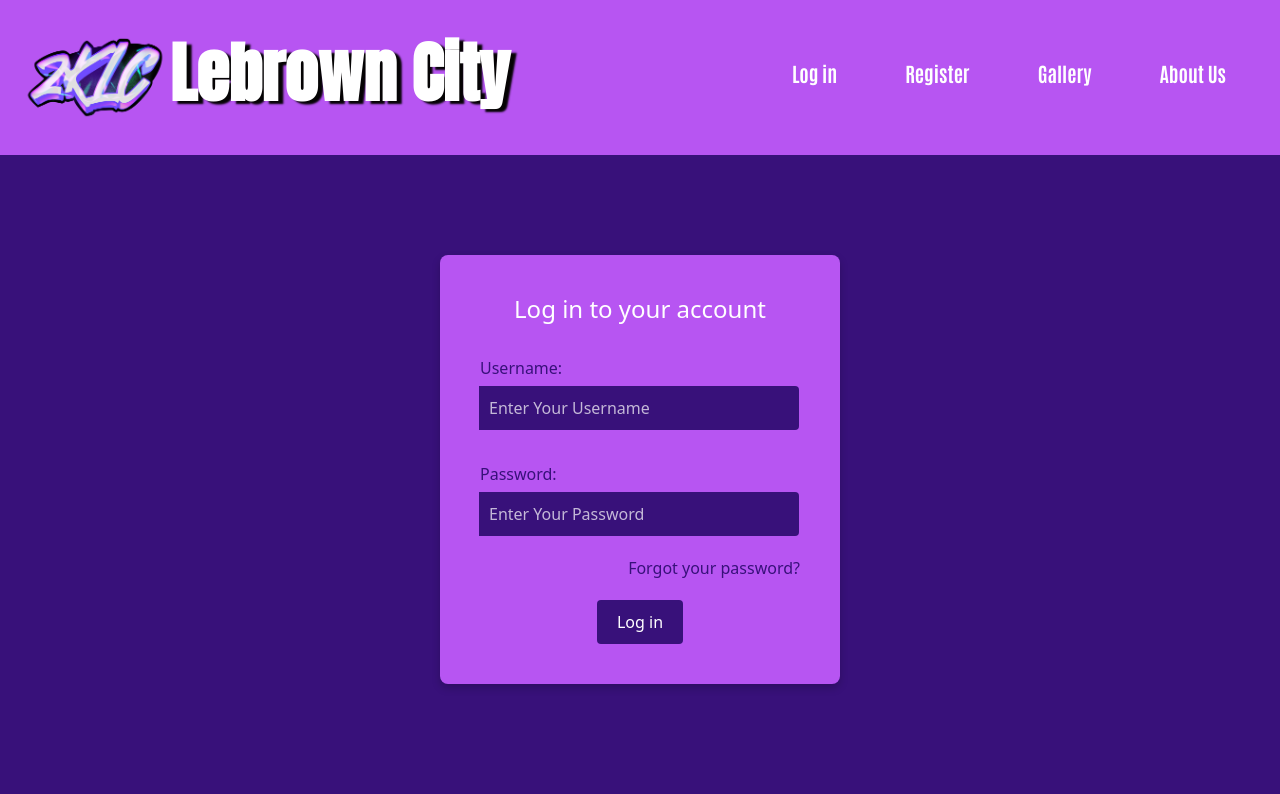
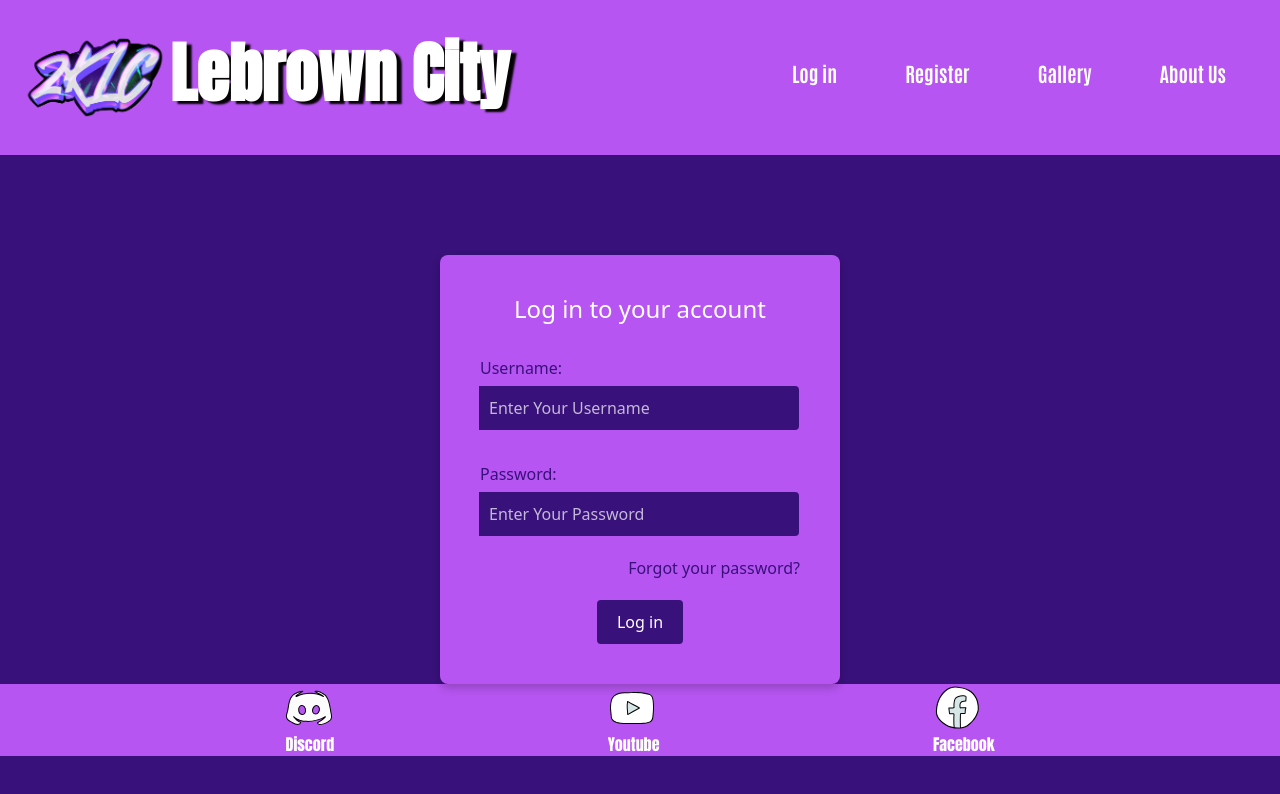
Before and after one commit to jahaziel1988/miniproject2_kjp, a React (Create React App) app: page /login in a window 1280 px wide. Shown: the top 794 px of the page. Built offline with nearby package versions, Linux system fonts and the light colour scheme.

Commit message:
added footer component

```diff
--- a/src/Views/Login/Login.js
+++ b/src/Views/Login/Login.js
@@ -1,6 +1,7 @@
 import React, { useEffect, useState } from 'react';
 import Navbar from '../../Components/Navbar/Navbar';
 import './Login.css';
+import Footer from '../../Components/Footer/Footer';
 
 const Login = () => {
   const [showPage, setShowPage] = useState(false);
@@ -66,6 +67,7 @@ const Login = () => {
           Log in
         </button>
       </div>
+      <Footer/>
     </div>
   );
 };
```
